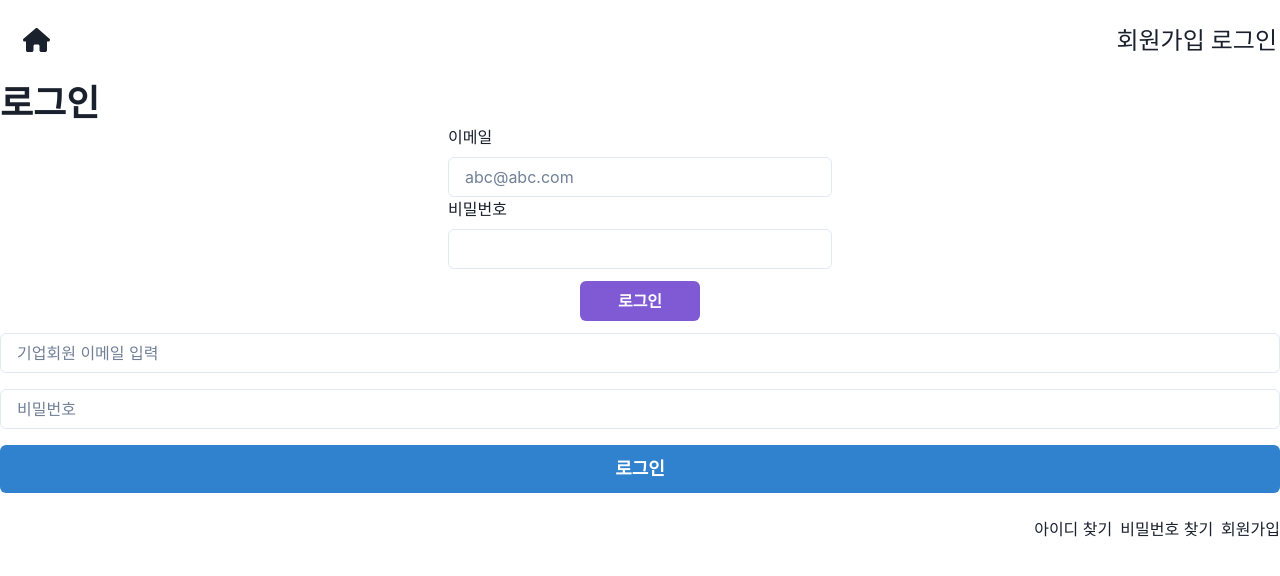
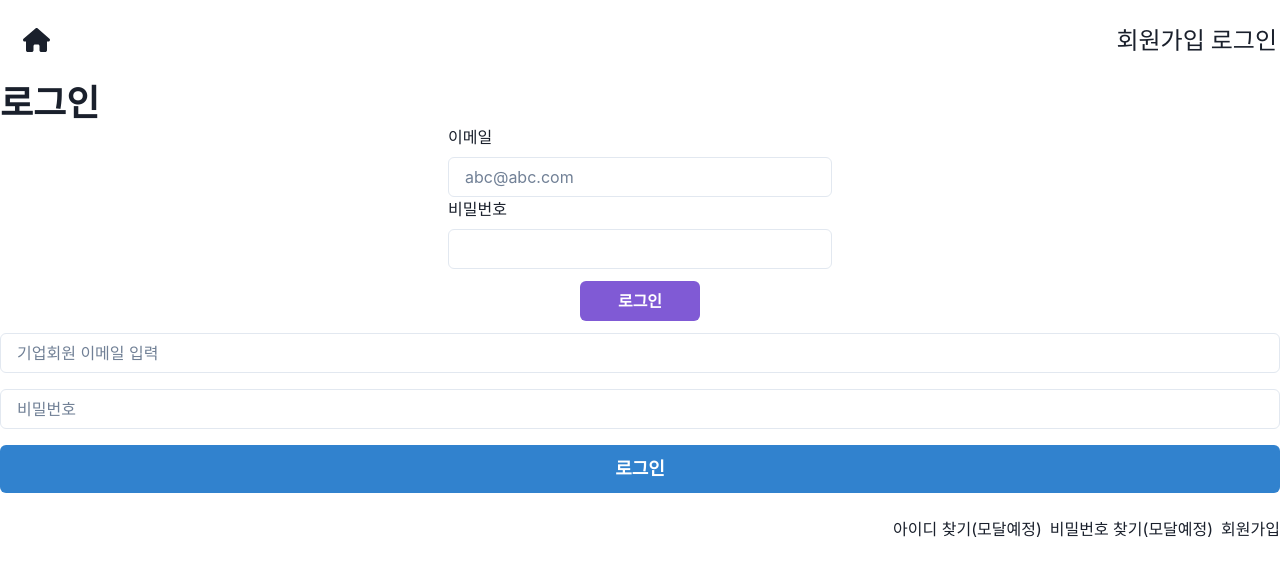
Before and after one commit to hagop5989/arbeit, a React (Vite) app in the folder frontend/: page /bossLogin in a window 1280 px wide. Shown: the top 576 px of the page. Built offline with nearby package versions, Linux system fonts and the light colour scheme.

Commit message:
240604 bossCRUD, post(보스쪽) CRUD 진행중3

```diff
--- a/frontend/src/page/boss/BossLogin.jsx
+++ b/frontend/src/page/boss/BossLogin.jsx
@@ -99,19 +99,34 @@ function BossLogin(props) {
       </Flex>
       <Box>
         <Stack spacing={4}>
-          <Input placeholder="기업회원 이메일 입력" />
-          <Input placeholder="비밀번호" type="password" />
-          <Button colorScheme="blue" size="lg" width="full">
+          <Input
+            value={loginBoss.email.trim()}
+            onChange={(e) => handleLoginBossInput("email", e)}
+            type={"text"}
+            placeholder="기업회원 이메일 입력"
+          />
+          <Input
+            value={loginBoss.password}
+            onChange={(e) => handleLoginBossInput("password", e)}
+            placeholder="비밀번호"
+            type="password"
+          />
+          <Button
+            onClick={handleLoginBoss}
+            colorScheme="blue"
+            size="lg"
+            width="full"
+          >
             로그인
           </Button>
           <Box textAlign="right" mt={2}>
             <Text as="a" href="#" mr={2}>
-              아이디 찾기
+              아이디 찾기(모달예정)
             </Text>
             <Text as="a" href="#" mr={2}>
-              비밀번호 찾기
+              비밀번호 찾기(모달예정)
             </Text>
-            <Text as="a" href="#">
+            <Text as="a" href="#" onClick={() => navigate("bossSignup")}>
               회원가입
             </Text>
           </Box>
```
